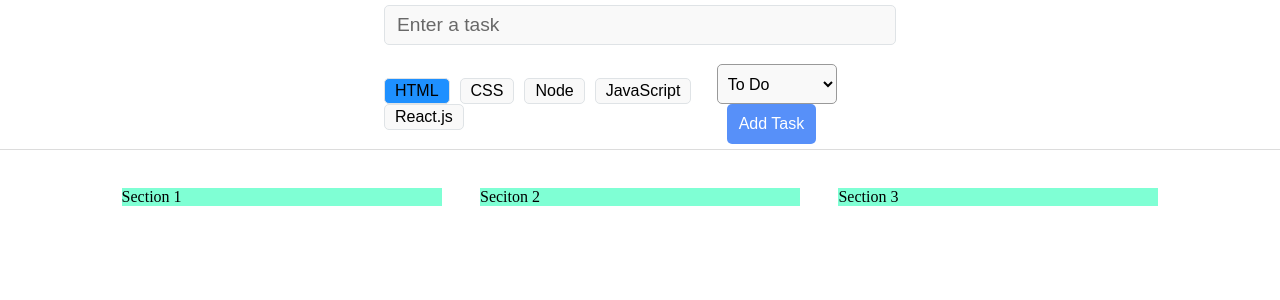
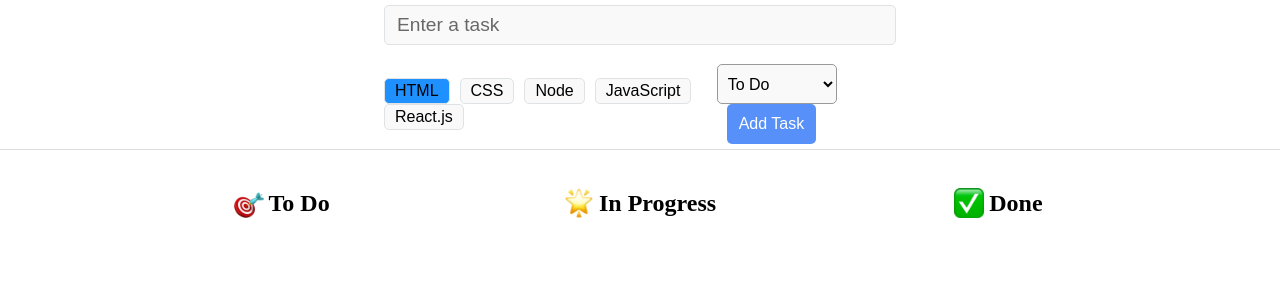
Before and after one commit to torressam333/react-tasks, a React (Vite) app: page / in a window 1280 px wide. Shown: the top 300 px of the page. Built offline with nearby package versions, Linux system fonts and the light colour scheme.

Commit message:
Finalize the task column component by accepting title and icon props

```diff
--- a/src/App.css
+++ b/src/App.css
@@ -8,9 +8,3 @@
   justify-content: space-evenly;
   padding: 1.2em 8%;
 }
-
-.task_column {
-  background-color: aquamarine;
-  margin: 1.2em;
-  width: 33.33%;
-}
--- a/src/App.jsx
+++ b/src/App.jsx
@@ -1,14 +1,18 @@
 import './App.css';
 import TaskForm from './components/TaskForm';
+import TaskColumn from './components/TaskColumn';
+import todoIcon from './assets/direct-hit.png';
+import inProgressIcon from './assets/glowing-star.png';
+import doneIcon from './assets/check-mark-button.png';
 
 function App() {
   return (
     <div className='app'>
       <TaskForm />
       <main className='app_main'>
-        <section className='task_column'>Section 1</section>
-        <section className='task_column'>Seciton 2</section>
-        <section className='task_column'>Section 3</section>
+        <TaskColumn title='To Do' icon={todoIcon} />
+        <TaskColumn title='In Progress' icon={inProgressIcon} />
+        <TaskColumn title='Done' icon={doneIcon} />
       </main>
     </div>
   );
--- /dev/null
+++ b/src/assets/css/TaskColumn.css
@@ -0,0 +1,18 @@
+.task_column {
+  height: 100vh;
+  margin: 1.2em;
+  width: 33.33%;
+  display: flex;
+  justify-content: center;
+  align-items: flex-start;
+}
+
+.task_column_heading {
+  display: flex;
+  align-items: center;
+}
+
+.task_column_icon {
+  width: 30px;
+  margin-right: 5px;
+}
--- a/src/components/TaskColumn.jsx
+++ b/src/components/TaskColumn.jsx
@@ -1,7 +1,12 @@
-const TaskColumn = ({ title }) => {
+import '../assets/css/TaskColumn.css';
+
+const TaskColumn = ({ title, icon }) => {
   return (
     <section className='task_column'>
-      <h2>{title}</h2>
+      <h2 className='task_column_heading'>
+        <img src={icon} alt={icon} className='task_column_icon' />
+        {title}
+      </h2>
     </section>
   );
 };
```
